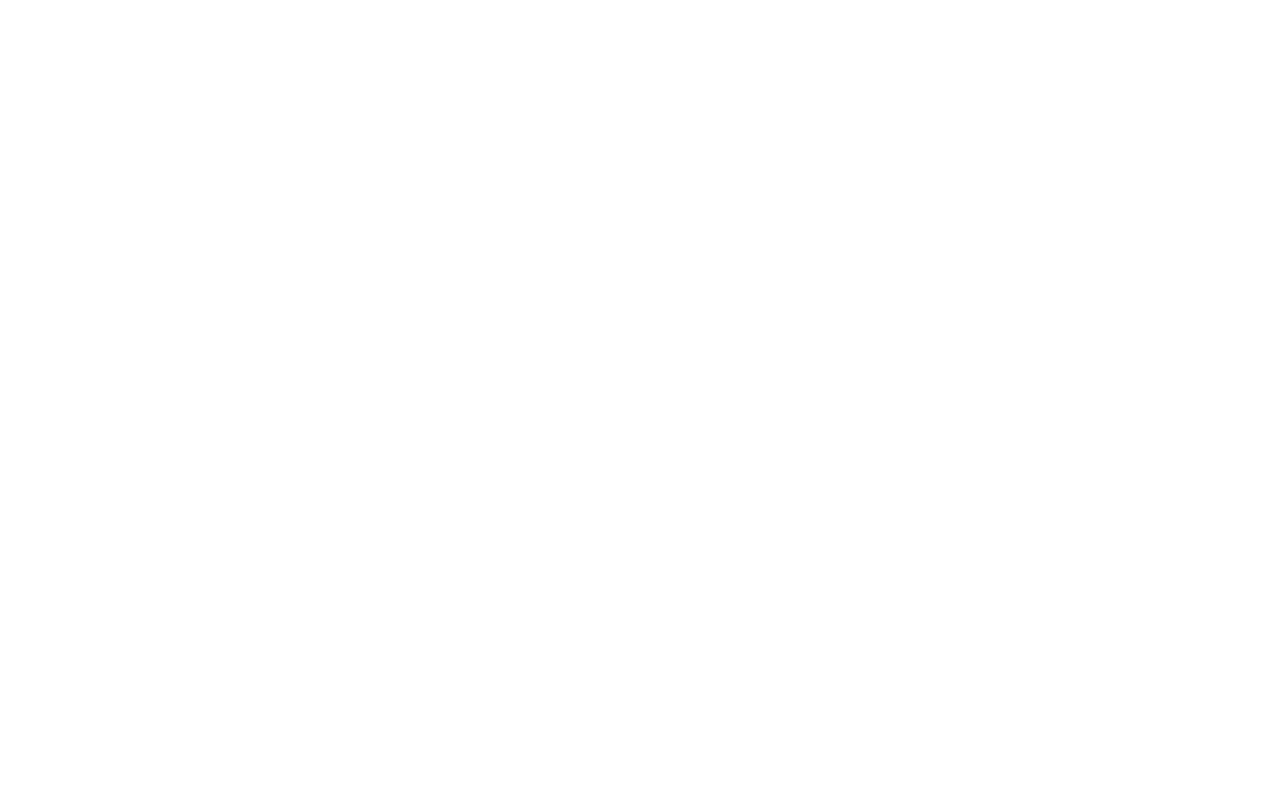
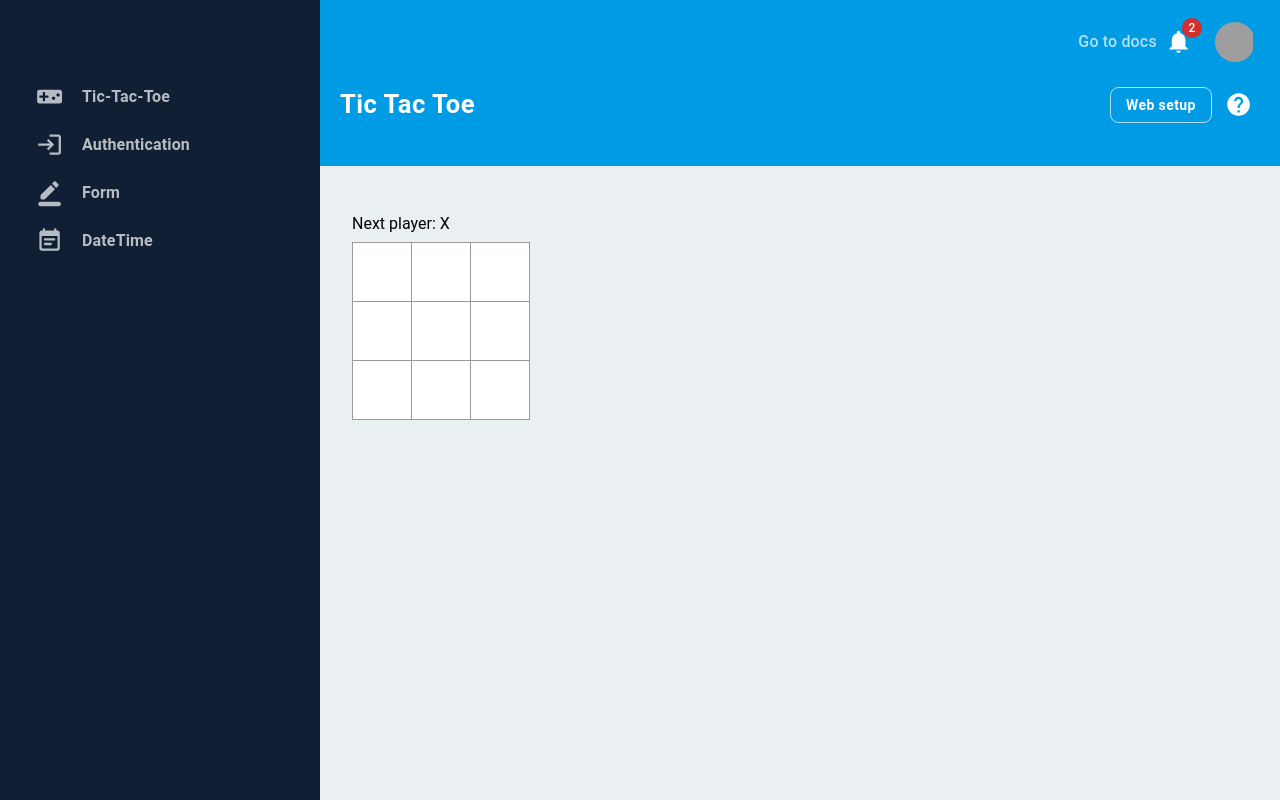
Before and after one commit to alisonwu6/vite-react-lab, a React (Vite) app: page /tic-tac-toe in a window 1280 px wide. Before the commit this address had no page. Built offline with nearby package versions, Linux system fonts and the light colour scheme; grey boxes are pictures that could not be loaded.

Commit message:
feat: tic-tac-toe, Game Board with status

```diff
--- a/src/components/Navbar/consts/navbarItems.jsx
+++ b/src/components/Navbar/consts/navbarItems.jsx
@@ -1,7 +1,13 @@
+import VideogameAssetIcon from '@mui/icons-material/VideogameAsset';
 import LoginTwoToneIcon from '@mui/icons-material/LoginTwoTone';
 import EventNoteRoundedIcon from '@mui/icons-material/EventNoteRounded';
 import BorderColorRoundedIcon from '@mui/icons-material/BorderColorRounded';
 export const mainNavbarItems = [
+  {
+    icon: <VideogameAssetIcon />,
+    label: 'Tic-Tac-Toe',
+    route: 'tic-tac-toe'
+  },
   {
     icon: <LoginTwoToneIcon />,
     label: 'Authentication',
--- a/src/main.jsx
+++ b/src/main.jsx
@@ -3,6 +3,7 @@
 import App from './App';
 import './index.css';
 import { BrowserRouter, Routes, Route } from 'react-router-dom';
+import TicTacToe from './pages/TicTacToe/TicTacToe';
 import Authentication from './pages/Authentication/Authentication';
 import DateTime from './pages/DateTime/DateTime';
 import Form from './pages/Form/Form';
@@ -17,6 +18,10 @@
           path='/'
           element={<App />}
         >
+          <Route
+            path='tic-tac-toe'
+            element={<TicTacToe />}
+          />
           <Route
             path='authentication'
             element={<Authentication />}
--- /dev/null
+++ b/src/pages/TicTacToe/TicTacToe.jsx
@@ -0,0 +1,126 @@
+import React from 'react';
+import GridWrapper from '../../components/common/GridWrapper/GridWrapper';
+import { useState } from 'react';
+import './styles.css';
+
+const Square = ({ value, onSquareClick }) => {
+  return (
+    <button
+      className='square'
+      onClick={onSquareClick}
+    >
+      {value}
+    </button>
+  );
+};
+
+const Board = () => {
+  const [xIsNext, setXIsNext] = useState(true);
+  const [squares, setSquares] = useState(Array(9).fill(null));
+  const winner = calculateWinner(squares);
+  let status;
+  if (winner) {
+    status = 'Winner: ' + winner;
+  } else {
+    status = 'Next player: ' + (xIsNext ? 'X' : 'O');
+  }
+
+  function handleClick(i) {
+    if (squares[i] || calculateWinner(squares)) return;
+    const nextSquares = squares.slice(); // creates a copy of the squares array
+    nextSquares[i] = xIsNext ? 'X' : 'O';
+    setSquares(nextSquares);
+    setXIsNext(!xIsNext);
+  }
+
+  return (
+    <div>
+      <div className='status'>{status}</div>
+      <div className='board-row'>
+        <Square
+          value={squares[0]}
+          onSquareClick={() => handleClick(0)}
+        />
+        <Square
+          value={squares[1]}
+          onSquareClick={() => handleClick(1)}
+        />
+        <Square
+          value={squares[2]}
+          onSquareClick={() => handleClick(2)}
+        />
+      </div>
+      <div className='board-row'>
+        <Square
+          value={squares[3]}
+          onSquareClick={() => handleClick(3)}
+        />
+        <Square
+          value={squares[4]}
+          onSquareClick={() => handleClick(4)}
+        />
+        <Square
+          value={squares[5]}
+          onSquareClick={() => handleClick(5)}
+        />
+      </div>
+      <div className='board-row'>
+        <Square
+          value={squares[6]}
+          onSquareClick={() => handleClick(6)}
+        />
+        <Square
+          value={squares[7]}
+          onSquareClick={() => handleClick(7)}
+        />
+        <Square
+          value={squares[8]}
+          onSquareClick={() => handleClick(8)}
+        />
+      </div>
+    </div>
+  );
+};
+
+const calculateWinner = (squares) => {
+  const lines = [
+    [0, 1, 2],
+    [3, 4, 5],
+    [6, 7, 8],
+    [0, 3, 6],
+    [1, 4, 7],
+    [2, 5, 8],
+    [0, 4, 8],
+    [2, 4, 6],
+  ];
+  for (let i = 0; i < lines.length; i++) {
+    const [a, b, c] = lines[i];
+    if (squares[a] && squares[a] === squares[b] && squares[a] === squares[c]) {
+      return squares[a];
+    }
+  }
+  return null;
+};
+
+const Game = (params) => {
+  return (
+    <div className='game'>
+      <div className='game-board'>
+        <Board />
+      </div>
+      <div className='game-info'>
+        <ol>{/*TODO*/}</ol>
+      </div>
+    </div>
+  );
+};
+
+const TicTacToe = () => {
+  return (
+    <GridWrapper>
+      <Game />
+    </GridWrapper>
+  );
+};
+
+export default TicTacToe;
--- /dev/null
+++ b/src/pages/TicTacToe/styles.css
@@ -0,0 +1,34 @@
+.square {
+  cursor: pointer;
+  background: #fff;
+  border: 1px solid #999;
+  float: left;
+  font-size: 24px;
+  font-weight: bold;
+  line-height: 60px;
+  height: 60px;
+  margin-right: -1px;
+  margin-top: -1px;
+  padding: 0;
+  text-align: center;
+  width: 60px;
+}
+
+.board-row:after {
+  clear: both;
+  content: '';
+  display: table;
+}
+
+.status {
+  margin-bottom: 10px;
+}
+
+.game {
+  display: flex;
+  flex-direction: row;
+}
+
+.game-info {
+  margin-left: 20px;
+}
```
